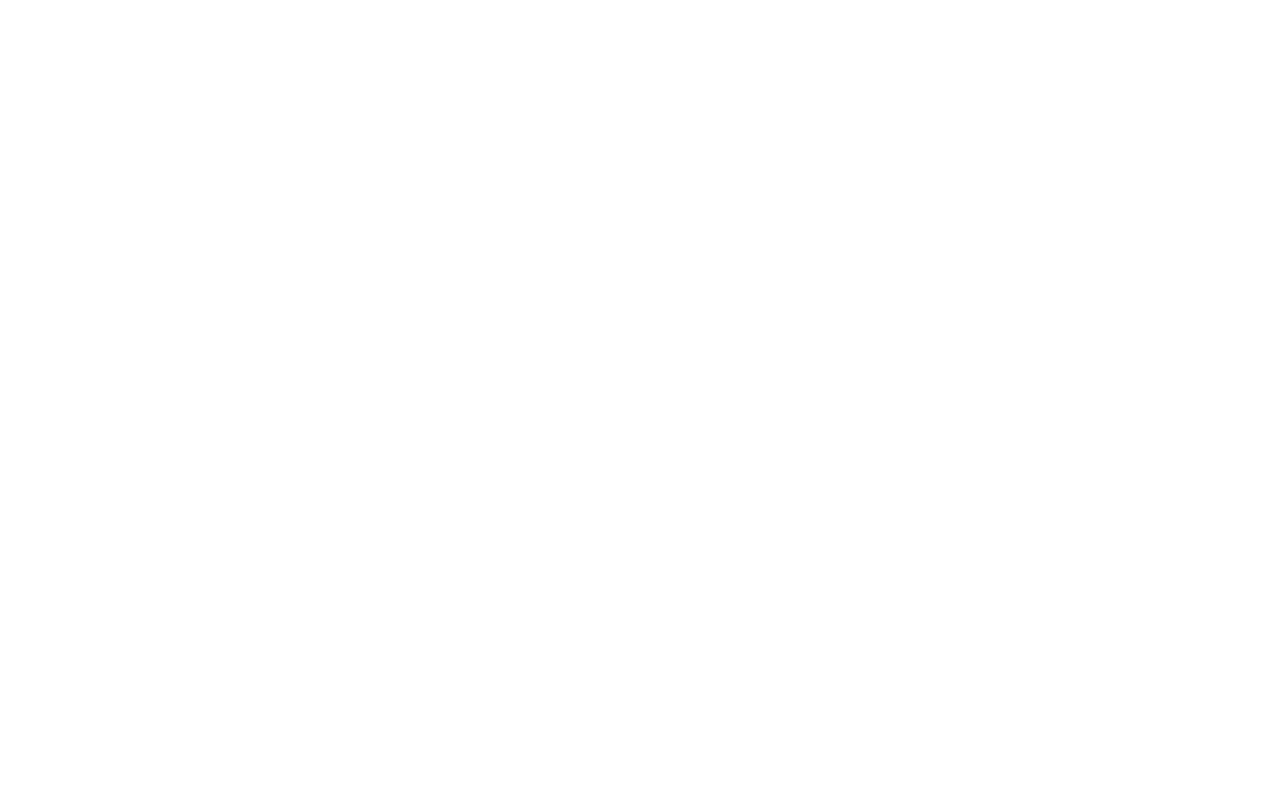
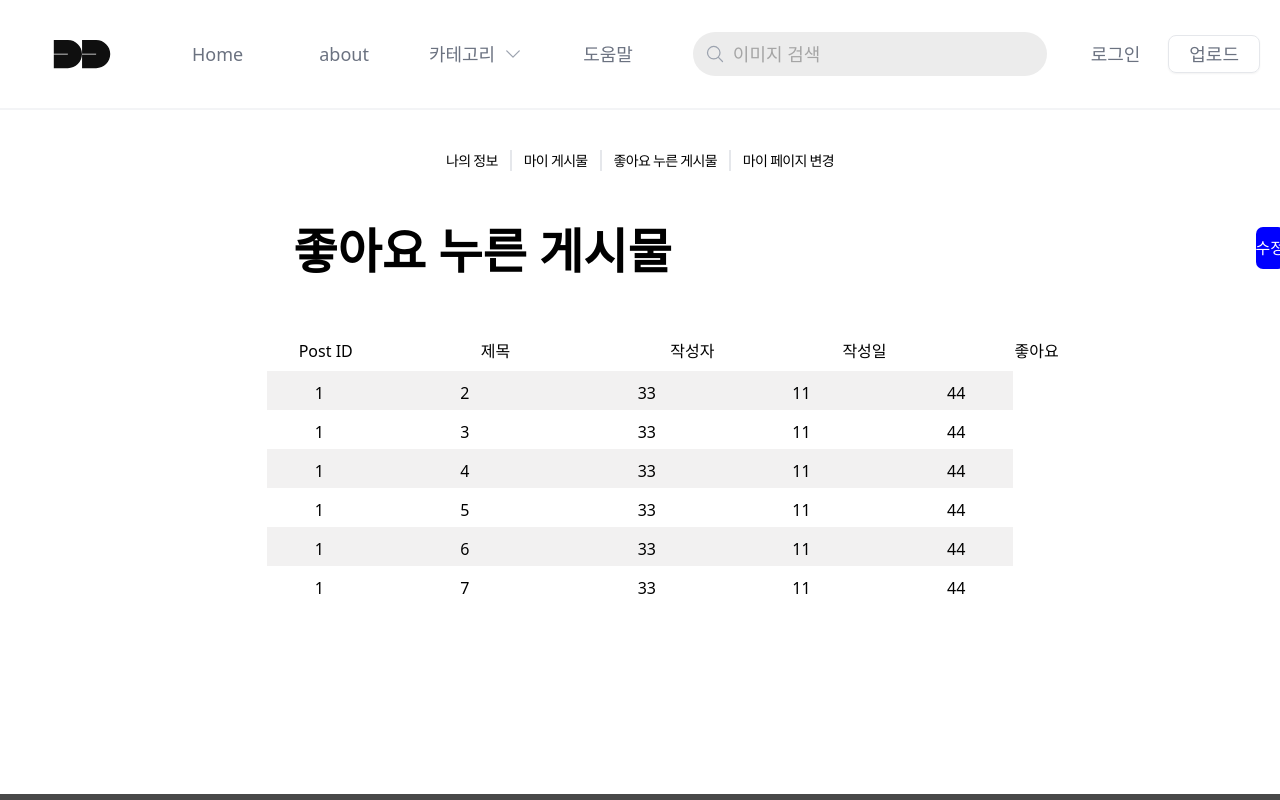
Before and after one commit to chessering/Front-End, a React (Create React App) app: page /likeposts in a window 1280 px wide. Before the commit this address had no page. Shown: the top 800 px of the page. Built offline with nearby package versions, Linux system fonts and the light colour scheme.

Commit message:
css 수정, 좋아요 누른 게시물 페이지 추가

```diff
--- a/src/App.js
+++ b/src/App.js
@@ -13,6 +13,7 @@
 
 import Myinfo from './pages/MyPage/Myinfo';
 import MyPosts from "./pages/MyPage/MyPosts";
+import LikePosts from "./pages/MyPage/LikePosts";
 import MyInfoModify from "./pages/MyPage/MyInfoModify";
 
 
@@ -34,6 +35,8 @@
           <Route path='/myinfo' element={<Myinfo/>}/>
           <Route path='/myinfomodify' element={<MyInfoModify/>}/>
           <Route path='/myposts' element={<MyPosts/>}/>
+          <Route path='/likeposts' element={<LikePosts/>}/>
+
         </Route>
       </Routes>
       {background && (
--- a/src/pages/MyPage/MyPosts.jsx
+++ b/src/pages/MyPage/LikePosts.jsx
@@ -1,6 +1,6 @@
 import React from 'react';
-import MyLists from "./MyLists";
-import styled from 'styled-components';
+import MyLists from "./MyLists.jsx";
+import styled from "styled-components";
 
 const StyledButton = styled.button`
     background : blue;
@@ -9,7 +9,7 @@
     border-radius : 7px;
     width : 93px;
     height : 42px;
-    margin-left : 160px;
+    margin-left : 200px;
 `
 
 const StyledList = styled.div`
@@ -22,8 +22,8 @@
     text-wrap : nowrap;
 `
 
+function LikePosts() {
 
-function MyPosts() {
     const dummyposts=[
         {postId : 1, title : 2, author : 33, date : 11, like : 44},
         {postId : 1, title : 3, author : 33, date : 11, like : 44},
@@ -51,8 +51,8 @@
 
         <div className="flex flex-col justify-center items-center w-12/12 h-4/6 mb-96 text-nowrap">
             <MyLists/>
-            <div className="flex flex-row mt-12 w-8/12 ml-28">
-                <div className="text-5xl mb-16 font-bold whitespace-nowrap text-left mr-96">마이 게시물</div>
+            <div className="flex flex-row mt-12 w-8/12 ml-40">
+                <div className="text-5xl mb-16 font-bold whitespace-nowrap text-left mr-96">좋아요 누른 게시물</div>
                 <StyledButton>수정</StyledButton>
             </div>
             <div className="flex w-7/12 flex-col">
@@ -69,6 +69,7 @@
             </div>
         </div>
     );
+
 }
 
-export default MyPosts;
+export default LikePosts;
--- a/src/pages/MyPage/MyInfoModify.jsx
+++ b/src/pages/MyPage/MyInfoModify.jsx
@@ -36,6 +36,7 @@
     white-space: normal;
     vertical-align : 100%;
     line-height : 60px;
+    margin-bottom : 30px;
 `
 const StyledButton = styled.button`
     background : blue;
@@ -49,6 +50,7 @@
     font-weight : 500;
     line-height : 18px;
     font-size : 16px;
+    margin-bottom : 30px;
 `
 
 
@@ -81,7 +83,7 @@
     }
 
     return (
-        <div className="flex flex-col justify-center items-center w-12/12 h-4/6">
+        <div className="flex flex-col justify-center items-center w-12/12 h-4/6 mx-auto">
             <MyLists/>
             <div className="flex w-9/12 float-left ml-52">
                 <div className="flex mb-4 justify-center flex-col mr-20 ">
--- a/src/pages/MyPage/MyLists.jsx
+++ b/src/pages/MyPage/MyLists.jsx
@@ -9,7 +9,7 @@
             <div className="border-r-2"/>
             <div className="cursor-pointer" onClick={() => navigate("/myposts")}>마이 게시물</div>
             <div className="border-r-2"/>
-            <div className="cursor-pointer">좋아요 누른 게시물</div>
+            <div className="cursor-pointer" onClick={() => navigate("/likeposts")}>좋아요 누른 게시물</div>
             <div className="border-r-2"/>
             <div className="cursor-pointer" onClick={() => navigate("/myinfomodify")}>마이 페이지 변경</div>
         </div>
```
